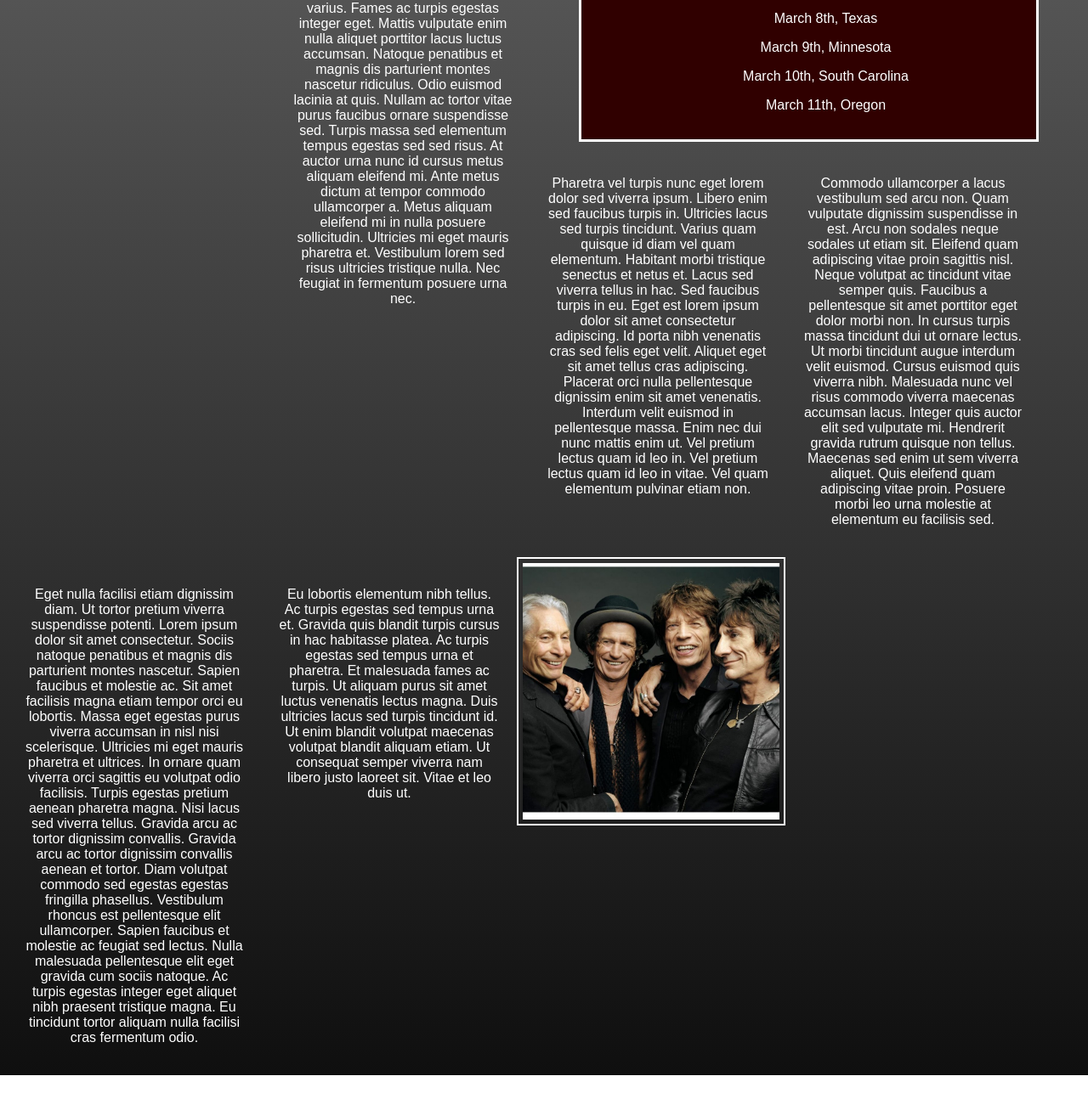
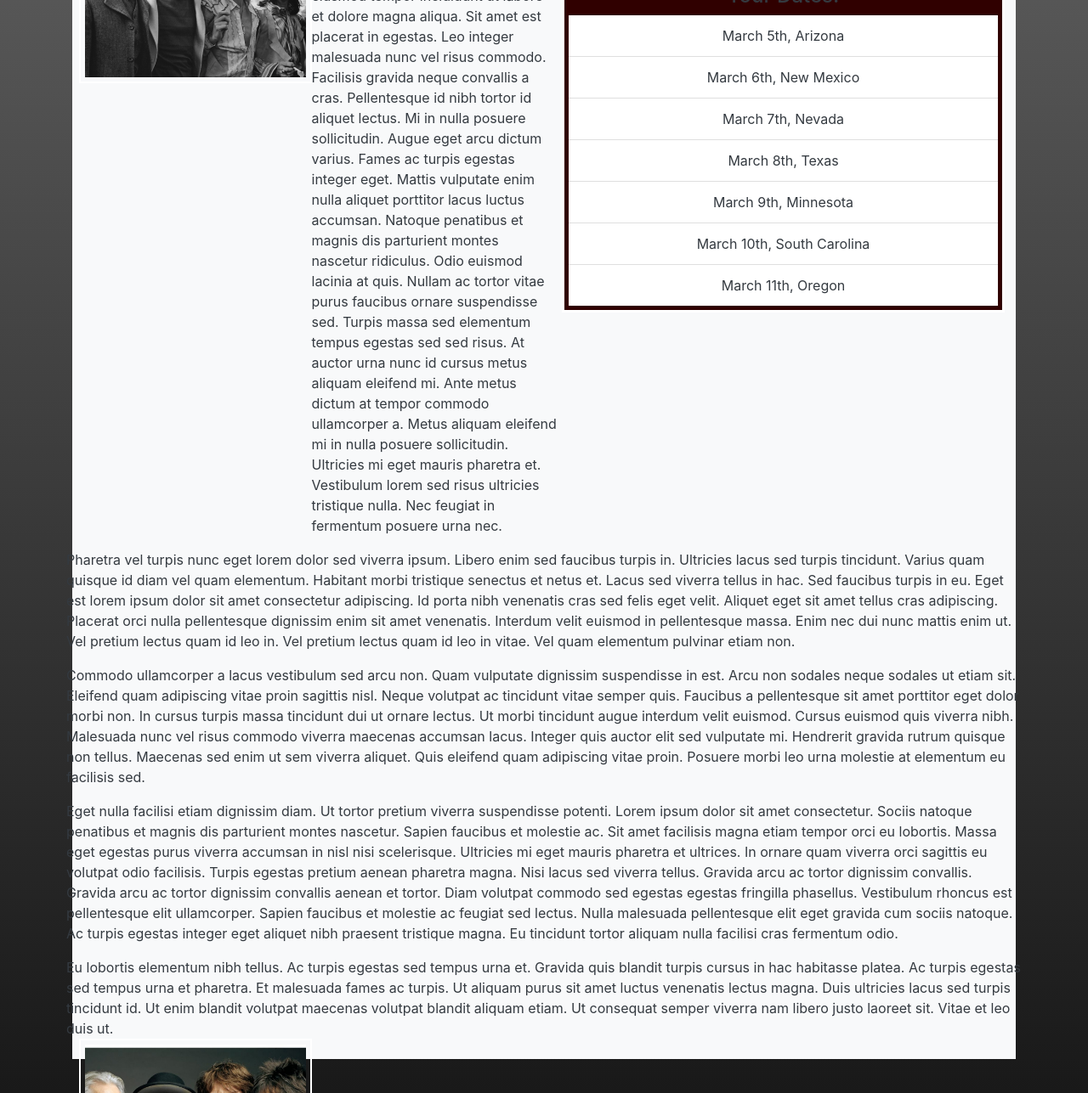
Before and after one commit to DyPeterson/band-website, a plain HTML site: page index.html in a window 1280 px wide. Shown: the part 313-1600 px from the top of the page at 85% size. Before the commit the page ends 1579 px from the top, so only its background shows below. Drawn offline with Linux system fonts and the light colour scheme.

Commit message:
Added additional bootstrap styling to index.html Changed some css elements over to bootstrap

```diff
--- a/css/style.css
+++ b/css/style.css
@@ -13,20 +13,19 @@ body {
   float: right;
   border: 3px solid #fff;
   text-align: center;
-  padding: 15px;
+  padding: 5px;
   margin: 5px;
   background-color: #300000;
   box-sizing: border-box;
-  margin-right: 50px;
 }
-.column {
+/* .column {
   width: 300px;
   float: left;
   box-sizing: border-box;
   padding: 20px;
   margin-top: 15px;
   margin-bottom: 15px;
-}
+} */
 .img {
   float: left;
   width: 25%;
--- a/index.html
+++ b/index.html
@@ -2,52 +2,70 @@
 <html lang="en-US">
 <head>
   <link href="css/style.css" rel="stylesheet" type="text/css">
-  <link href="css/bootstrap.css" rel="bootstrap.css" type="text/css">
+  <link href="css/bootstrap.css" rel="stylesheet" type="text/css">
+
   <title>The Rolling Stones</title>
 </head>
 <body>
   <div class="container">
+    <div class="bg-light p-2 text-dark bg-opacity-10">
+    <div class="jumbotron">
   <h1>The Rolling Stones</h1>
+    </div>
   <p>
     <div class="sidebar">
     <img class="sidebarimg" src="img/img3.png" alt="The bands logo">
     <h4>Tour Dates:</h4>
-    <ul>March 5th, Arizona</ul>
-    <ul>March 6th, New Mexico</ul>
-    <ul>March 7th, Nevada</ul>
-    <ul>March 8th, Texas</ul>
-    <ul>March 9th, Minnesota</ul>
-    <ul>March 10th, South Carolina</ul>
-    <ul>March 11th, Oregon</ul>
+    <ul class="list-group list-group-flush">
+      <li class="list-group-item">March 5th, Arizona</li>
+      <li class="list-group-item">March 6th, New Mexico</li>
+      <li class="list-group-item">March 7th, Nevada</li>
+      <li class="list-group-item">March 8th, Texas</li>
+      <li class="list-group-item">March 9th, Minnesota</li>
+      <li class="list-group-item">March 10th, South Carolina</li>
+      <li class="list-group-item">March 11th, Oregon</li>
     </div>
   </p>
   <p>
     <img class="img" src="img/img1.jpg" alt="An old photo of the band members">
-    <div class="column">
+    <div class="row">
+      <div class="col-4-md">
       <span class="lgletter">L</span>orem ipsum dolor sit amet, consectetur adipiscing elit, sed do eiusmod tempor incididunt ut labore et dolore magna aliqua. Sit amet est placerat in egestas. Leo integer malesuada nunc vel risus commodo. Facilisis gravida neque convallis a cras. Pellentesque id nibh tortor id aliquet lectus. Mi in nulla posuere sollicitudin. Augue eget arcu dictum varius. Fames ac turpis egestas integer eget. Mattis vulputate enim nulla aliquet porttitor lacus luctus accumsan. Natoque penatibus et magnis dis parturient montes nascetur ridiculus. Odio euismod lacinia at quis. Nullam ac tortor vitae purus faucibus ornare suspendisse sed. Turpis massa sed elementum tempus egestas sed sed risus. At auctor urna nunc id cursus metus aliquam eleifend mi. Ante metus dictum at tempor commodo ullamcorper a. Metus aliquam eleifend mi in nulla posuere sollicitudin. Ultricies mi eget mauris pharetra et. Vestibulum lorem sed risus ultricies tristique nulla. Nec feugiat in fermentum posuere urna nec.
+      </div>
     </div>
   </p>
   <p>
-    <div class="column">
+    <div class="row">
+      <div class="col-4-md">
       Pharetra vel turpis nunc eget lorem dolor sed viverra ipsum. Libero enim sed faucibus turpis in. Ultricies lacus sed turpis tincidunt. Varius quam quisque id diam vel quam elementum. Habitant morbi tristique senectus et netus et. Lacus sed viverra tellus in hac. Sed faucibus turpis in eu. Eget est lorem ipsum dolor sit amet consectetur adipiscing. Id porta nibh venenatis cras sed felis eget velit. Aliquet eget sit amet tellus cras adipiscing. Placerat orci nulla pellentesque dignissim enim sit amet venenatis. Interdum velit euismod in pellentesque massa. Enim nec dui nunc mattis enim ut. Vel pretium lectus quam id leo in. Vel pretium lectus quam id leo in vitae. Vel quam elementum pulvinar etiam non.
+      </div>
   </div>
   </p>
   <p>
-    <div class="column">
+    <div class="row">
+      <div class="col-4-md">
       Commodo ullamcorper a lacus vestibulum sed arcu non. Quam vulputate dignissim suspendisse in est. Arcu non sodales neque sodales ut etiam sit. Eleifend quam adipiscing vitae proin sagittis nisl. Neque volutpat ac tincidunt vitae semper quis. Faucibus a pellentesque sit amet porttitor eget dolor morbi non. In cursus turpis massa tincidunt dui ut ornare lectus. Ut morbi tincidunt augue interdum velit euismod. Cursus euismod quis viverra nibh. Malesuada nunc vel risus commodo viverra maecenas accumsan lacus. Integer quis auctor elit sed vulputate mi. Hendrerit gravida rutrum quisque non tellus. Maecenas sed enim ut sem viverra aliquet. Quis eleifend quam adipiscing vitae proin. Posuere morbi leo urna molestie at elementum eu facilisis sed.
+      </div>
   </div>
   </p>
   <p>
-    <div class="column">
+    <div class="row">
+      <div class="col-4-md">
       Eget nulla facilisi etiam dignissim diam. Ut tortor pretium viverra suspendisse potenti. Lorem ipsum dolor sit amet consectetur. Sociis natoque penatibus et magnis dis parturient montes nascetur. Sapien faucibus et molestie ac. Sit amet facilisis magna etiam tempor orci eu lobortis. Massa eget egestas purus viverra accumsan in nisl nisi scelerisque. Ultricies mi eget mauris pharetra et ultrices. In ornare quam viverra orci sagittis eu volutpat odio facilisis. Turpis egestas pretium aenean pharetra magna. Nisi lacus sed viverra tellus. Gravida arcu ac tortor dignissim convallis. Gravida arcu ac tortor dignissim convallis aenean et tortor. Diam volutpat commodo sed egestas egestas fringilla phasellus. Vestibulum rhoncus est pellentesque elit ullamcorper. Sapien faucibus et molestie ac feugiat sed lectus. Nulla malesuada pellentesque elit eget gravida cum sociis natoque. Ac turpis egestas integer eget aliquet nibh praesent tristique magna. Eu tincidunt tortor aliquam nulla facilisi cras fermentum odio.
+      </div>
     </div>
   </p>
   <p>
-    <div class="column">
+    <div class="row">
+      <div class="col-4-md">
       Eu lobortis elementum nibh tellus. Ac turpis egestas sed tempus urna et. Gravida quis blandit turpis cursus in hac habitasse platea. Ac turpis egestas sed tempus urna et pharetra. Et malesuada fames ac turpis. Ut aliquam purus sit amet luctus venenatis lectus magna. Duis ultricies lacus sed turpis tincidunt id. Ut enim blandit volutpat maecenas volutpat blandit aliquam etiam. Ut consequat semper viverra nam libero justo laoreet sit. Vitae et leo duis ut.
       </div>
+    </div>
+    <picture>
     <img class="img" src="img/img2.jpg" alt="A new photo of the band members">
+    </picture>
   </p>
+    </div>
   </div>
 </body>
 </html>
```
Lines whose indentation alone changed are shown as unchanged.
